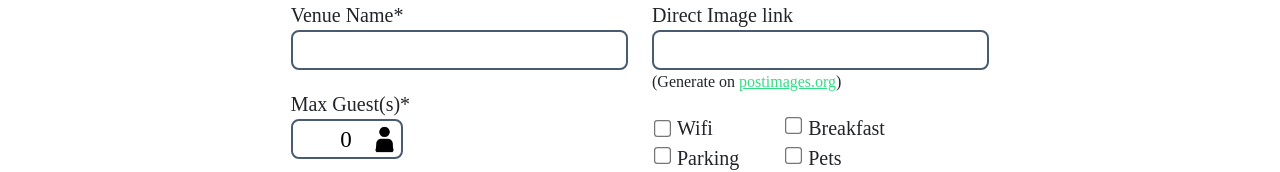
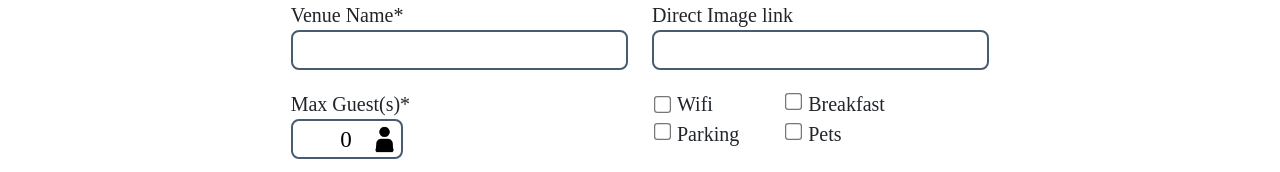
Before and after one commit to Pjatte1337/holidaze-exam-project, a React (Create React App) app: page /new-venue in a window 1280 px wide. Shown: the part 192-364 px from the top of the page. Built offline with nearby package versions, Linux system fonts and the light colour scheme.

Commit message:
fixing bug to edit venue

```diff
--- a/src/components/pages/newVenuePage.jsx
+++ b/src/components/pages/newVenuePage.jsx
@@ -5,7 +5,6 @@ import { yupResolver } from '@hookform/resolvers/yup';
 import * as yup from 'yup';
 import { InputGuests } from "../styles/venue.styling";
 import personIcon from "../../assets/images/person-icon.png";
-import { Links } from "../styles/links.style";
 import { useNavigate } from "react-router-dom";
 import DocumentMeta from "react-document-meta";
 
@@ -163,7 +162,6 @@ const onSubmitHandler = async (e) => {
                       <div className="d-flex flex-column">
                         <label className="fs-5" htmlFor='media'>Direct Image link</label>
                         <Input2 id="media" title="A direct image link usually ends with '.jpg' or something similar" {...register("media")} />
-                        <div>(Generate on <Links to="https:/postimages.org/" target="_blank">postimages.org</Links>)</div>
                         <Error>{errors.media?.message}</Error>
                       </div>
                       <div className="d-flex gap-5 ms-1">
--- a/src/components/pages/profilePage.jsx
+++ b/src/components/pages/profilePage.jsx
@@ -18,7 +18,6 @@ import { ContainerCard } from "../styles/containerCard.styles";
 import { confirmAlert } from "react-confirm-alert";
 import "react-confirm-alert/src/react-confirm-alert.css";
 import { Error, Input } from "../styles/form.styles";
-import { Links } from "../styles/links.style";
 import { useForm } from "react-hook-form";
 import { yupResolver } from "@hookform/resolvers/yup";
 import * as yup from "yup";
@@ -263,14 +262,7 @@ function ProfilePage() {
                             </ProfileImgStyle>
                             <div className="col">
                               <label className="fs-5" htmlFor="editImg">
-                                Direct Image Link (generate on{" "}
-                                <Links
-                                  target="_blank"
-                                  to="https://postimages.org/"
-                                >
-                                  postimages.org
-                                </Links>
-                                )
+                                Direct Image Link
                               </label>
                               <Input
                                 id="editImg"
--- a/src/components/pages/venuePage.jsx
+++ b/src/components/pages/venuePage.jsx
@@ -75,11 +75,6 @@ const venueSchema = yup
         otherwise: () =>
           yup
             .string()
-            .matches(
-              /(http)?s?:?(\/\/[^"']*\.(?:jpg|jpeg|gif|png|svg))/ |
-                "https://source.unsplash.com/1600x900/?hotel",
-              "Must be a direct image link"
-            ),
       }),
       price: yup
         .number()
@@ -765,16 +760,6 @@ function VenuePage() {
                                   {...regEdit("media")}
                                   defaultValue={data.media[0]}
                                 />
-                                <div>
-                                  (Generate on{" "}
-                                  <Links
-                                    to="https:/postimages.org/"
-                                    target="_blank"
-                                  >
-                                    postimages.org
-                                  </Links>
-                                  )
-                                </div>
                                 <Error>{errorsEdit.media?.message}</Error>
                               </div>
                               <div className="d-flex gap-4 ms-1">
```
